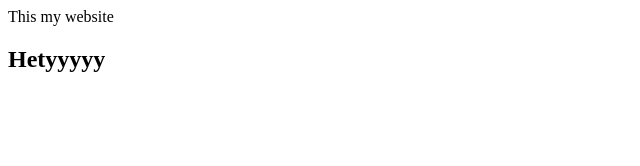
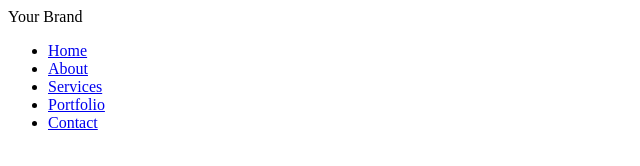
Before and after one commit to shrikantb140/My-new-website, a plain HTML site: page website /index.html in a window 1280 px wide. Shown: the whole page, without its empty margins (0-640 px from the left). Drawn offline with Linux system fonts and the light colour scheme.

Commit message:
Update index.html

```diff
--- a/website /index.html
+++ b/website /index.html
@@ -7,8 +7,18 @@
     <link rel="stylesheet" href="style.css">
 </head>
 <body>
-    This my website
-    <h2>Hetyyyyy</h2>
+    <header>
+        <div class="header-logo">Your Brand</div>
+        <div class="header-nav">
+            <ul>
+                <li><a href="#">Home</a></li>
+                <li><a href="#">About</a></li>
+                <li><a href="#">Services</a></li>
+                <li><a href="#">Portfolio</a></li>
+                <li><a href="#">Contact</a></li>
+            </ul>
+        </div>
+    </header>
 
 
     <script src="script.js"></script>
```
